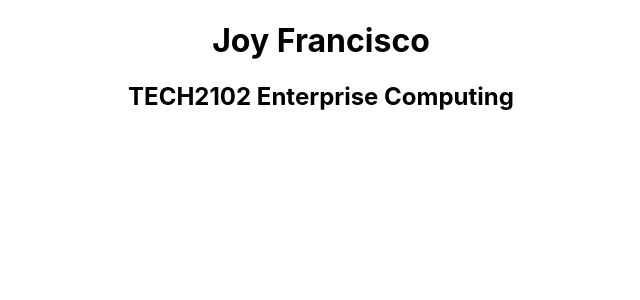
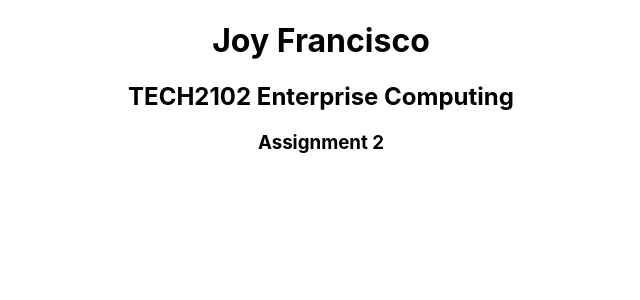
Before and after one commit to gjoyfrancisco/assignment2, a React (Create React App) app: page / in a window 1280 px wide. Shown: the top 300 px of the page, without its empty margins (319-959 px from the left). Built offline with nearby package versions, Linux system fonts and the light colour scheme.

Commit message:
Add assignment title to the App component

```diff
--- a/src/App.js
+++ b/src/App.js
@@ -5,6 +5,7 @@ function App() {
     <div className="App">
       <h1>Joy Francisco</h1>
       <h2>TECH2102 Enterprise Computing</h2>
+      <h3>Assignment 2</h3>
     </div>
   );
 }
```
